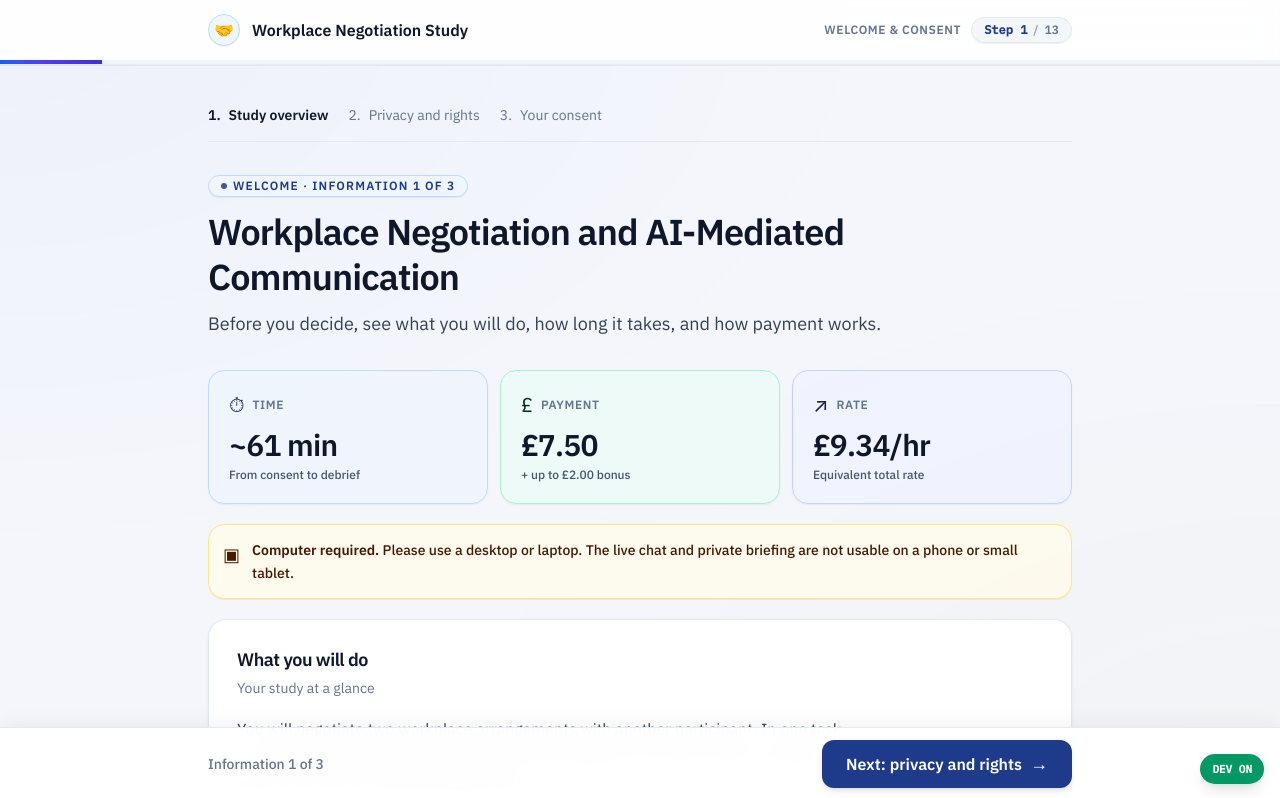
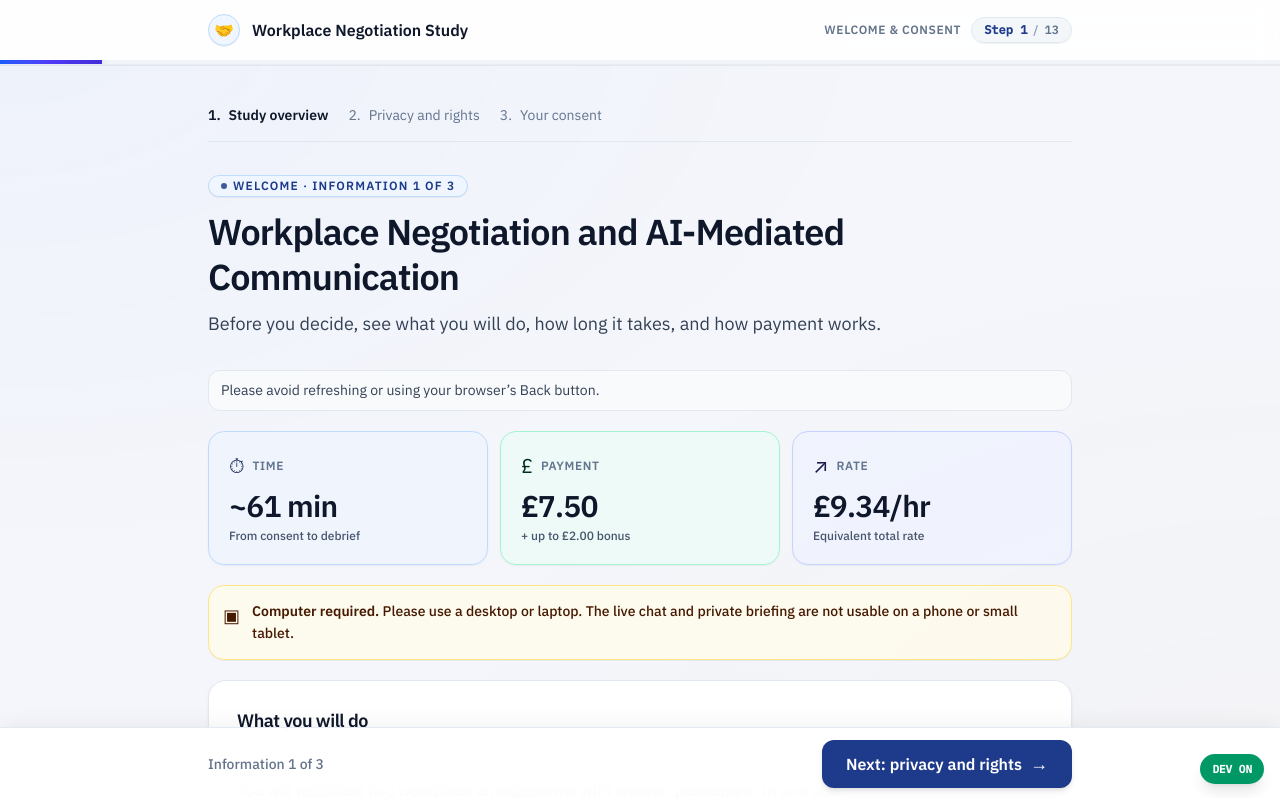
Before and after one commit to Soohwan-Lee/AI-Mediated-Negotiation-Experiment, a Next.js app: page / in a window 1280 px wide. Shown: the top 798 px of the page. Built offline with nearby package versions, Linux system fonts and the light colour scheme.

Commit message:
feat(study-ui): add concise navigation reminders

```diff
--- a/src/app/page.tsx
+++ b/src/app/page.tsx
@@ -27,6 +27,7 @@ import {
   PreviousReading,
   ReadingProgress,
 } from "@/components/briefing-guide";
+import { NavigationNotice } from "@/components/navigation-notice";
 import { ActionBar } from "@/components/study-chrome";
 import {
   Callout,
@@ -216,6 +217,8 @@ export default function ConsentPage() {
               title={STUDY.title}
               subtitle="Before you decide, see what you will do, how long it takes, and how payment works."
             />
+
+            <NavigationNotice className="mb-5" />
 
             <div className="mb-5 grid grid-cols-1 gap-3 sm:grid-cols-3">
               <StatCard
--- /dev/null
+++ b/src/components/navigation-notice.tsx
@@ -0,0 +1,14 @@
+import { cx } from "@/components/ui";
+
+export function NavigationNotice({ className }: { className?: string }) {
+  return (
+    <p
+      className={cx(
+        "rounded-[var(--radius)] border border-[var(--line)] bg-[var(--surface-muted)] px-3 py-2 text-sm leading-relaxed text-[var(--ink-2)]",
+        className,
+      )}
+    >
+      Please avoid refreshing or using your browser’s Back button.
+    </p>
+  );
+}
```
